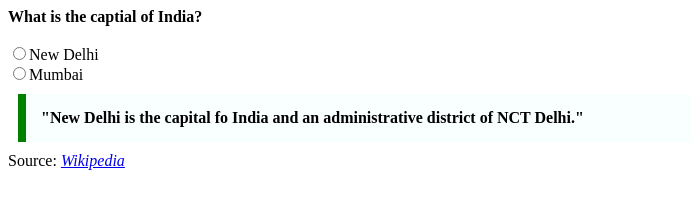
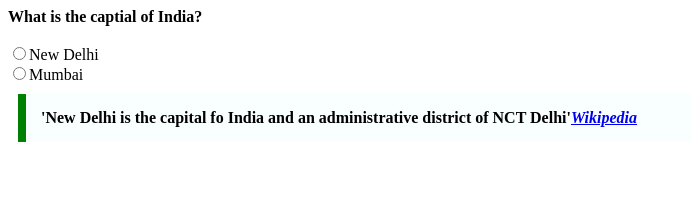
Before and after one commit to acciojob/trivia-dpinkvilla, a website: page main.html in a window 1280 px wide. Shown: the whole page, without its empty margins (0-691 px from the left). Drawn offline with Linux system fonts and the light colour scheme.

Commit message:
created a submission

```diff
--- a/main.html
+++ b/main.html
@@ -13,8 +13,8 @@
 <label for="quiz"><b>What is the captial of India?</b></label><br><br>
 	<input type="radio">New Delhi<br>
 	<input type="radio">Mumbai<br>
-	<blockquote> "New Delhi is the capital fo India and an administrative district of NCT Delhi."</blockquote>
-	<footer>Source: <cite><a href="https://en.wikipedia.org/wiki/New_Delhi" target="_blank">Wikipedia</a></cite></footer>
+	<blockquote > 'New Delhi is the capital fo India and an administrative district of NCT Delhi'<cite><a href="https://en.wikipedia.org/wiki/New_Delhi" target="_blank">Wikipedia</a></cite></blockquote>
+
 
 </body>
 
```
